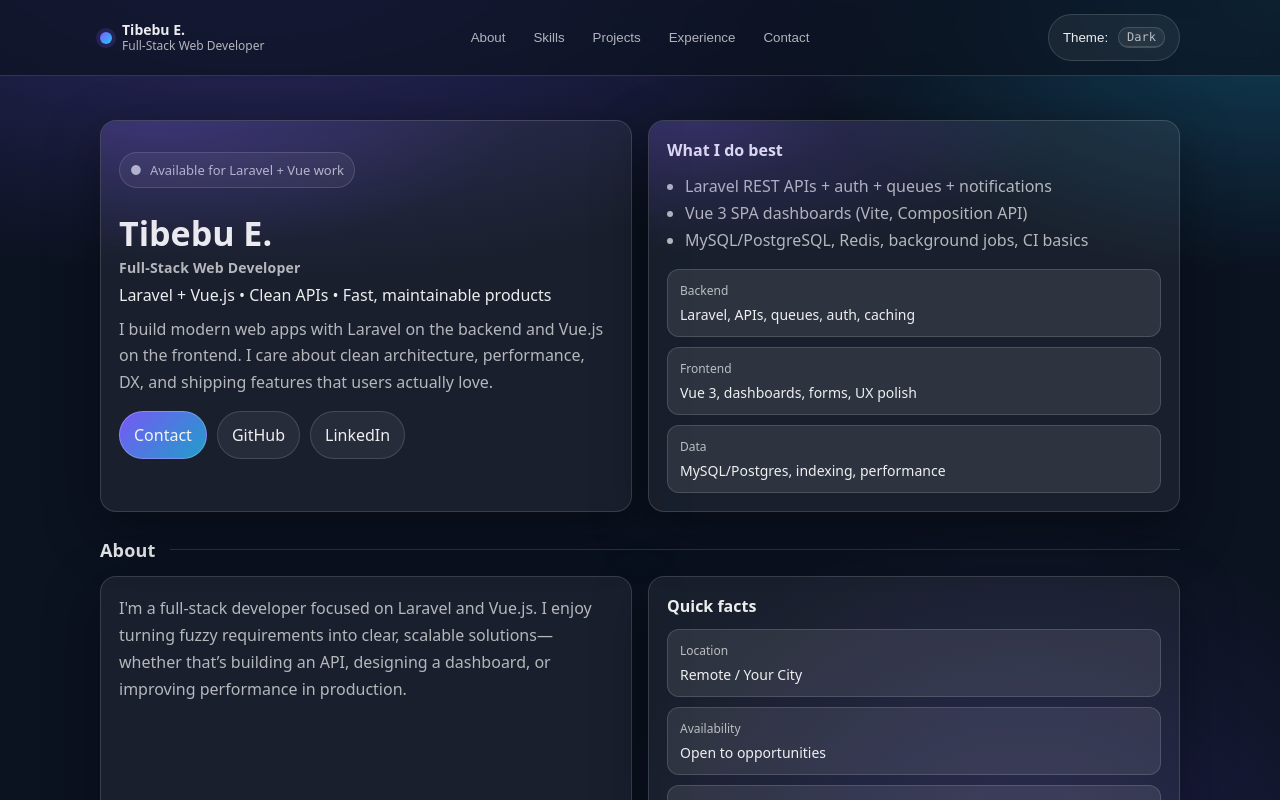
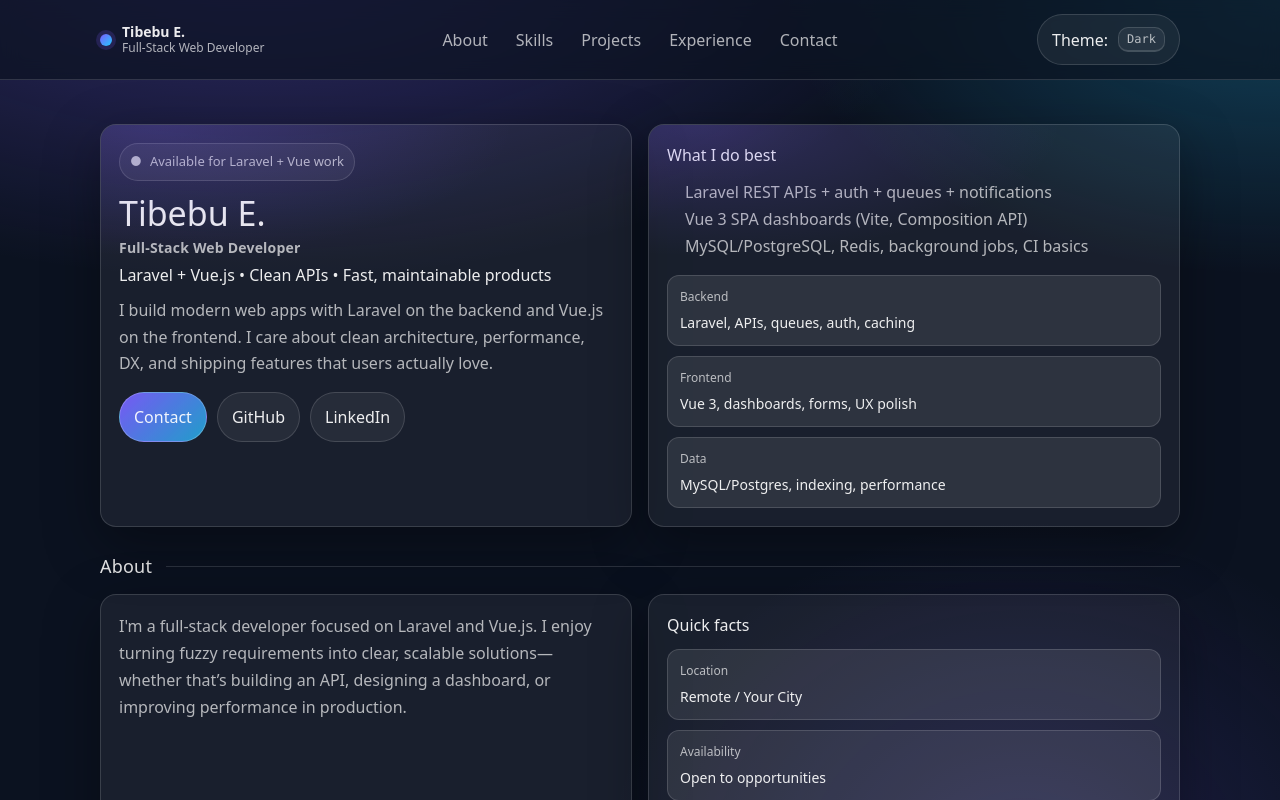
Before and after one commit to Tibebu-ES/portfolio-vue, a Vue app: page / in a window 1280 px wide. Shown: the top 800 px of the page. Built offline with nearby package versions, Linux system fonts and the light colour scheme.

Commit message:
Install tailwindcss as vite plugin

```diff
--- a/package.json
+++ b/package.json
@@ -13,8 +13,10 @@
     "vue": "^3.5.27"
   },
   "devDependencies": {
+    "@tailwindcss/vite": "^4.1.18",
     "@vitejs/plugin-vue": "^6.0.3",
     "gh-pages": "^6.3.0",
+    "tailwindcss": "^4.1.18",
     "vite": "^7.3.1",
     "vite-plugin-vue-devtools": "^8.0.5"
   },
--- a/src/assets/main.css
+++ b/src/assets/main.css
@@ -1,3 +1,5 @@
+@import "tailwindcss";
+
 /* Design tokens */
 :root {
     --bg: #0b1220;
--- a/vite.config.js
+++ b/vite.config.js
@@ -3,11 +3,13 @@
 import { defineConfig } from 'vite'
 import vue from '@vitejs/plugin-vue'
 import vueDevTools from 'vite-plugin-vue-devtools'
+import tailwindcss from '@tailwindcss/vite'
 
 // https://vite.dev/config/
 export default defineConfig({
   base: '/portfolio-vue/',
   plugins: [
+    tailwindcss(),
     vue(),
     vueDevTools(),
   ],
```
Also changed, not shown: 1 other file (tests, documents, lock files or other folders).
